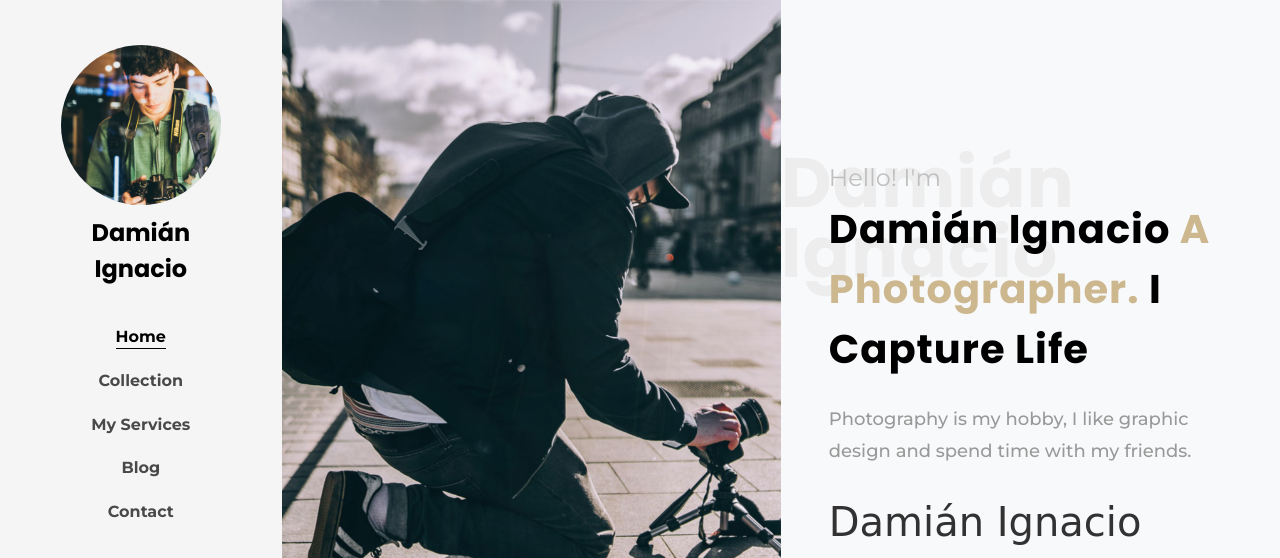
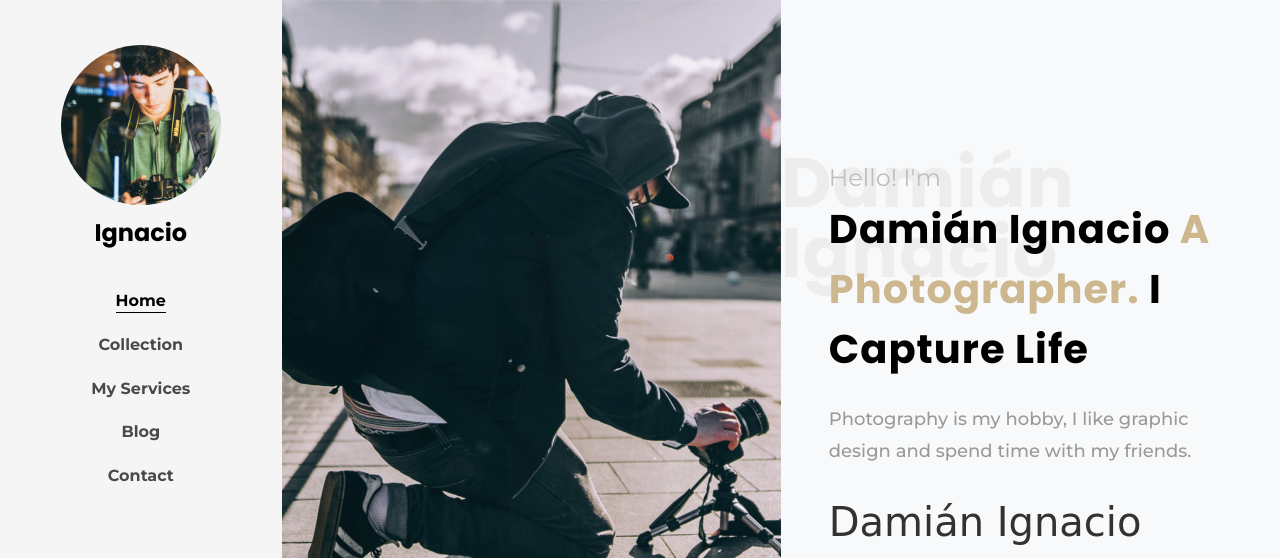
Before and after one commit to ignacio16/Photos, a plain HTML site: page index.html in a window 1280 px wide. Shown: the top 558 px of the page. Drawn offline with Linux system fonts and the light colour scheme; some packages are replaced by stand-ins of ours; no server answers; files whose address does not match are found by name; a web font is replaced by a local one.

Commit message:
Update index.html

```diff
--- a/index.html
+++ b/index.html
@@ -33,7 +33,7 @@
 	<div id="colorlib-page">
 		<a href="#" class="js-colorlib-nav-toggle colorlib-nav-toggle"><i></i></a>
 		<aside id="colorlib-aside" role="complementary" class="js-fullheight text-center">
-			<h1 id="colorlib-logo"><a href="index.html"><span class="img" style="background-image: url(images/author.jpg);"></span>Damián Ignacio</a></h1>
+			<h1 id="colorlib-logo"><a href="index.html"><span class="img" style="background-image: url(images/author.jpg);"></span>Ignacio</a></h1>
 			<nav id="colorlib-main-menu" role="navigation">
 				<ul>
 					<li class="colorlib-active"><a href="index.html">Home</a></li>
```
